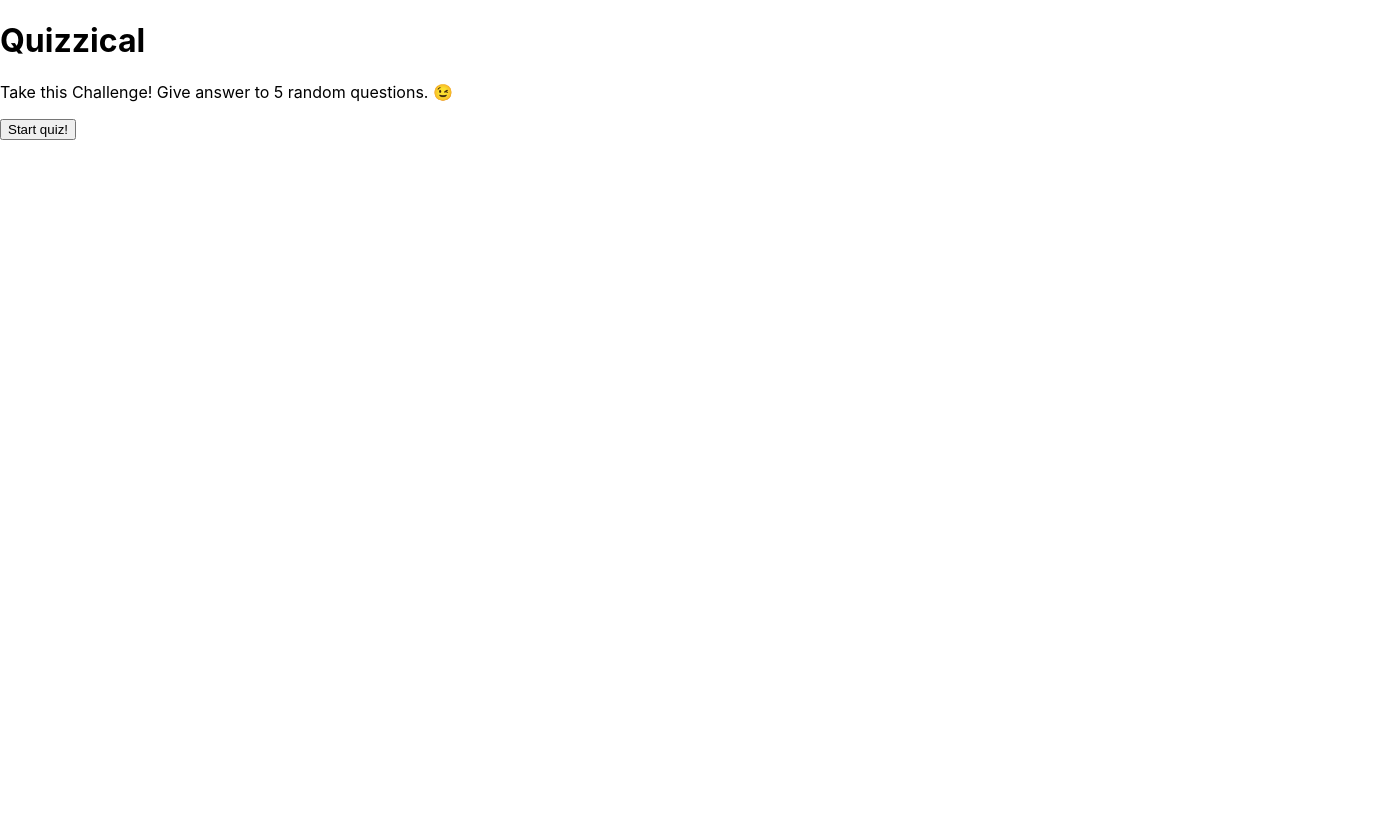
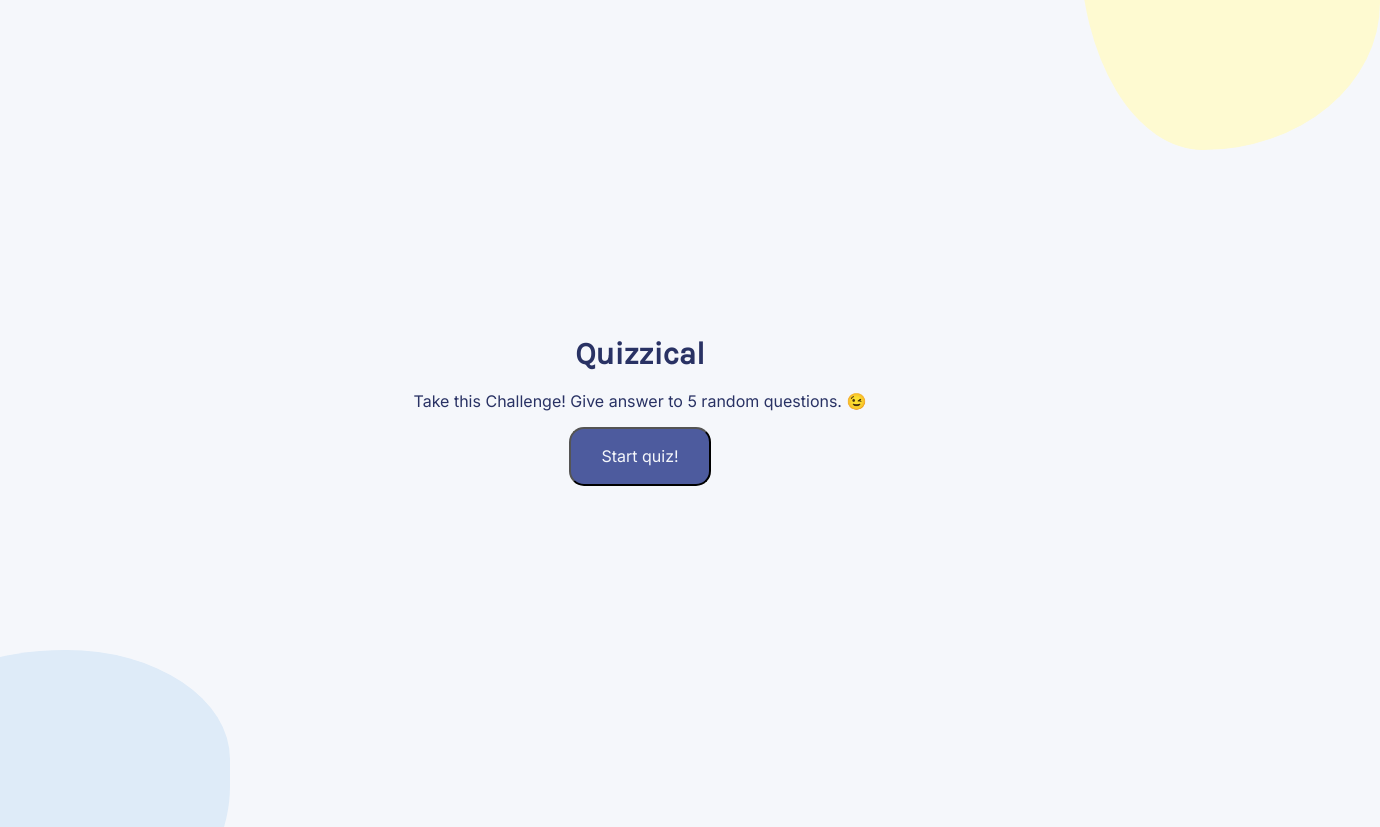
Before and after one commit to adityash1/Quizzical, a React (Create React App) app: page / in a window 1280 px wide. Shown: the top 827 px of the page, 1380 px wide, since content can reach past the window. Before the commit the page ends 800 px from the top, so only its background shows below. Built offline with nearby package versions, Linux system fonts and the light colour scheme.

Commit message:
styled startpage and blobs

```diff
--- a/src/index.css
+++ b/src/index.css
@@ -1,13 +1,88 @@
 body {
   margin: 0;
-  font-family: -apple-system, BlinkMacSystemFont, 'Segoe UI', 'Roboto', 'Oxygen',
-    'Ubuntu', 'Cantarell', 'Fira Sans', 'Droid Sans', 'Helvetica Neue',
-    sans-serif;
-  -webkit-font-smoothing: antialiased;
-  -moz-osx-font-smoothing: grayscale;
+  background-color: #F5F7FB;
+  overflow: hidden;
 }
 
-code {
-  font-family: source-code-pro, Menlo, Monaco, Consolas, 'Courier New',
-    monospace;
+.startpage {
+  height: 100vh;
+  width: 100vw;
+  position: relative;
+  display: flex;
+  flex-direction: column;
+  justify-content: center;
+  align-content: center;
+  text-align: center;
 }
+
+/* .startpage-content {
+  text-align: center;
+  display: flex;
+  flex-direction: column;
+  justify-content: center;
+  align-content: center;
+  align-items: center;
+} */
+
+.startpage-header {
+  font-family: 'Karla';
+  font-style: normal;
+  font-weight: 700;
+  font-size: 31.25px;
+  line-height: 37px;
+
+  color: #293264;
+}
+
+.startpage-description {
+  font-family: 'Inter';
+  font-style: normal;
+  font-weight: 400;
+  font-size: 16px;
+  line-height: 19px;
+
+  color: #293264;
+}
+
+.startpage-button {
+  padding: 18px 30px;
+  font-family: 'Inter';
+  font-style: normal;
+  font-weight: 500;
+  font-size: 16px;
+  line-height: 19px;
+
+
+  color: #F5F7FB;
+  background: #4D5B9E;
+  border-radius: 15px;
+}
+
+.startpage-button:hover {
+  opacity: 0.8;
+  transition: 1s;
+}
+
+.yellow-blob {
+  width: 300px;
+  height: 300px;
+  background-color: blue;
+  position: absolute;
+  z-index: -1;
+  border-radius: 55% 45% 59% 41% / 32% 51% 49% 68%;
+  right: -100px;
+  top: -150px;
+  background-color: #fefad1;
+}
+
+.blue-blob {
+  width: 300px;
+  height: 300px;
+  background-color: blue;
+  position: absolute;
+  z-index: -1;
+  border-radius: 50% 60% 70% 40% / 20% 40% 60% 40%;
+  left: -70px;
+  bottom: -150px;
+  background-color: #deebf8;
+}
```
